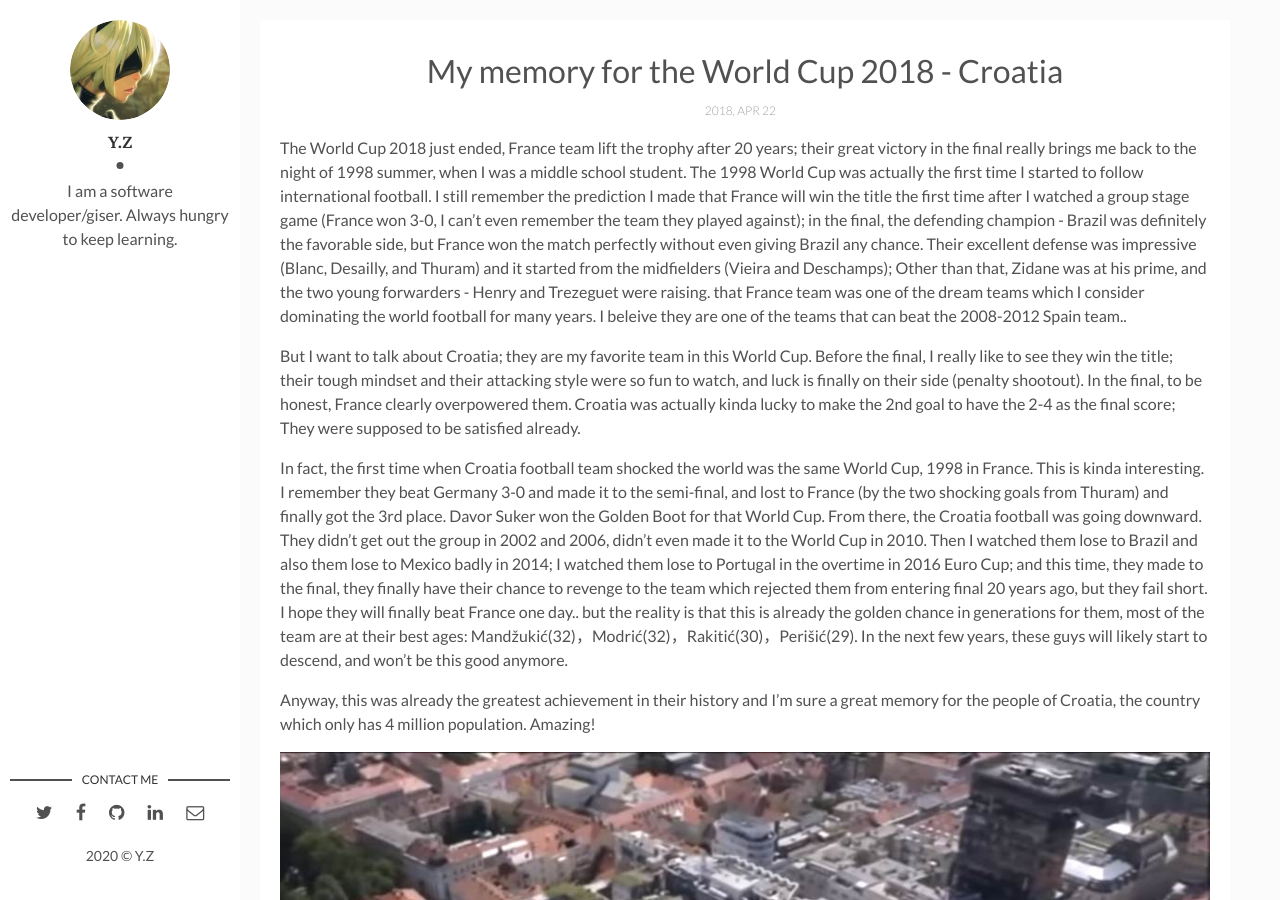
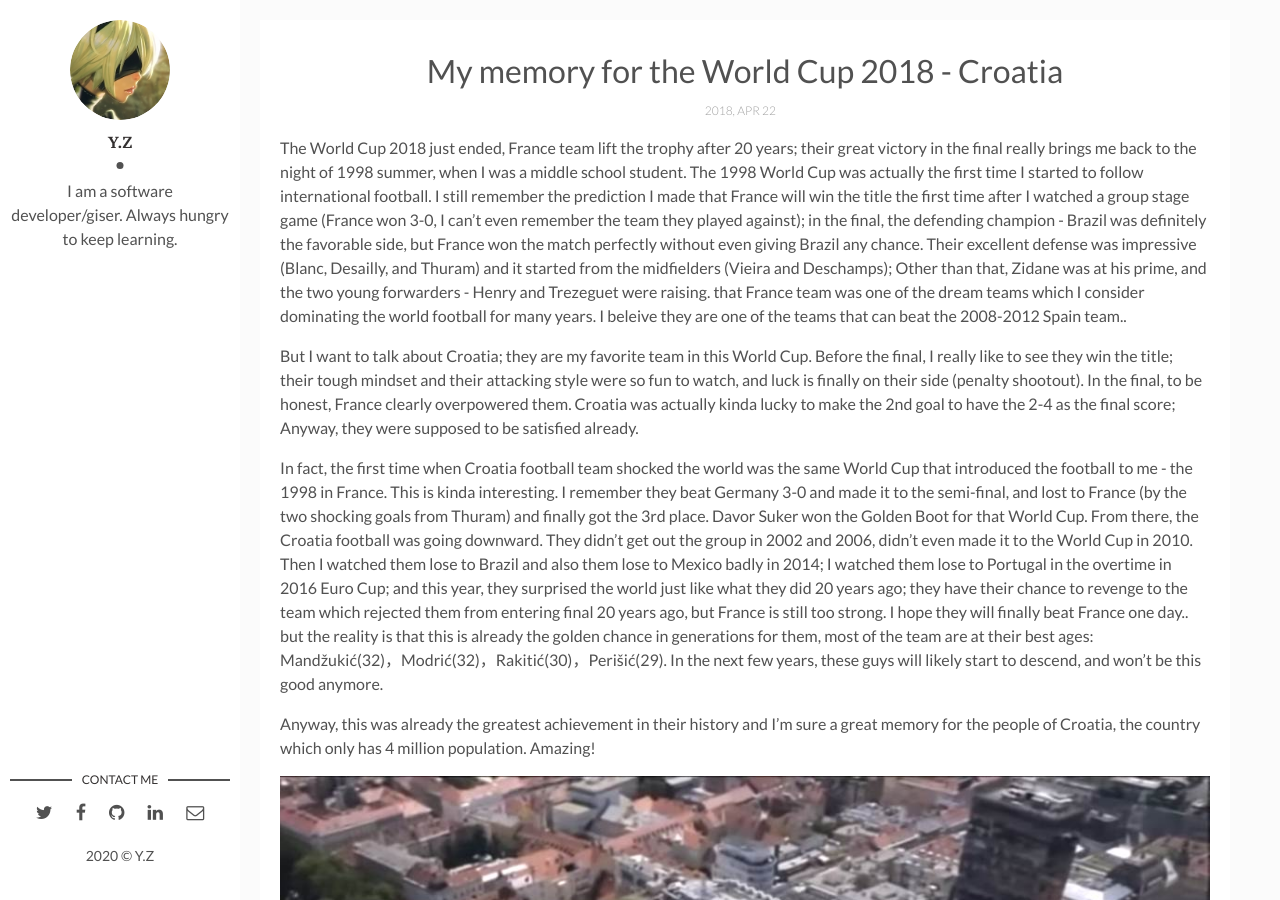
Before and after one commit to yzhong1985/yzhong1985.github.io, a Jekyll site: the page built from _posts/2018-07-17-worldcup2018-marked.md, in a window 1280 px wide and 900 px high. Built offline with Jekyll 4.4.1, drawn with Linux system fonts in a browser that asks for light colours; comment, search, counter and statistics services are not loaded.

Commit message:
Content error fixes

```diff
--- a/_posts/2018-07-17-worldcup2018-marked.md
+++ b/_posts/2018-07-17-worldcup2018-marked.md
@@ -8,9 +8,9 @@ tags: [soccer, life, worldcup]
 
 The World Cup 2018 just ended, France team lift the trophy after 20 years; their great victory in the final really brings me back to the night of 1998 summer, when I was a middle school student. The 1998 World Cup was actually the first time I started to follow international football. I still remember the prediction I made that France will win the title the first time after I watched a group stage game (France won 3-0, I can't even remember the team they played against);  in the final, the defending champion - Brazil was definitely the favorable side, but France won the match perfectly without even giving Brazil any chance. Their excellent defense was impressive (Blanc, Desailly, and Thuram) and it started from the midfielders (Vieira and Deschamps); Other than that, Zidane was at his prime, and the two young forwarders - Henry and Trezeguet were raising. that France team was one of the dream teams which I consider dominating the world football for many years. I beleive they are one of the teams that can beat the 2008-2012 Spain team..
 
-But I want to talk about Croatia; they are my favorite team in this World Cup. Before the final, I really like to see they win the title; their tough mindset and their attacking style were so fun to watch, and luck is finally on their side (penalty shootout). In the final, to be honest, France clearly overpowered them. Croatia was actually kinda lucky to make the 2nd goal to have the 2-4 as the final score; They were supposed to be satisfied already.
+But I want to talk about Croatia; they are my favorite team in this World Cup. Before the final, I really like to see they win the title; their tough mindset and their attacking style were so fun to watch, and luck is finally on their side (penalty shootout). In the final, to be honest, France clearly overpowered them. Croatia was actually kinda lucky to make the 2nd goal to have the 2-4 as the final score; Anyway, they were supposed to be satisfied already.
 
-In fact, the first time when Croatia football team shocked the world was the same World Cup, 1998 in France. This is kinda interesting. I remember they beat Germany 3-0 and made it to the semi-final, and lost to France (by the two shocking goals from Thuram) and finally got the 3rd place. Davor Suker won the Golden Boot for that World Cup. From there, the Croatia football was going downward. They didn't get out the group in 2002 and 2006, didn't even made it to the World Cup in 2010. Then I watched them lose to Brazil and also them lose to Mexico badly in 2014; I watched them lose to Portugal in the overtime in 2016 Euro Cup; and this time, they made to the final, they finally have their chance to revenge to the team which rejected them from entering final 20 years ago, but they fail short. I hope they will finally beat France one day.. but the reality is that this is already the golden chance in generations for them, most of the team are at their best ages: Mandžukić(32)，Modrić(32)，Rakitić(30)，Perišić(29). In the next few years, these guys will likely start to descend, and won't be this good anymore.
+In fact, the first time when Croatia football team shocked the world was the same World Cup that introduced the football to me - the 1998 in France. This is kinda interesting. I remember they beat Germany 3-0 and made it to the semi-final, and lost to France (by the two shocking goals from Thuram) and finally got the 3rd place. Davor Suker won the Golden Boot for that World Cup. From there, the Croatia football was going downward. They didn't get out the group in 2002 and 2006, didn't even made it to the World Cup in 2010. Then I watched them lose to Brazil and also them lose to Mexico badly in 2014; I watched them lose to Portugal in the overtime in 2016 Euro Cup; and this year, they surprised the world just like what they did 20 years ago; they have their chance to revenge to the team which rejected them from entering final 20 years ago, but France is still too strong. I hope they will finally beat France one day.. but the reality is that this is already the golden chance in generations for them, most of the team are at their best ages: Mandžukić(32)，Modrić(32)，Rakitić(30)，Perišić(29). In the next few years, these guys will likely start to descend, and won't be this good anymore.
 
 Anyway, this was already the greatest achievement in their history and I'm sure a great memory for the people of Croatia, the country which only has 4 million population. Amazing!
 
```
Also changed, not shown: _posts/2018-01-04-the-exp-ana-fly-lax2pek.md (+1 -1 lines).
